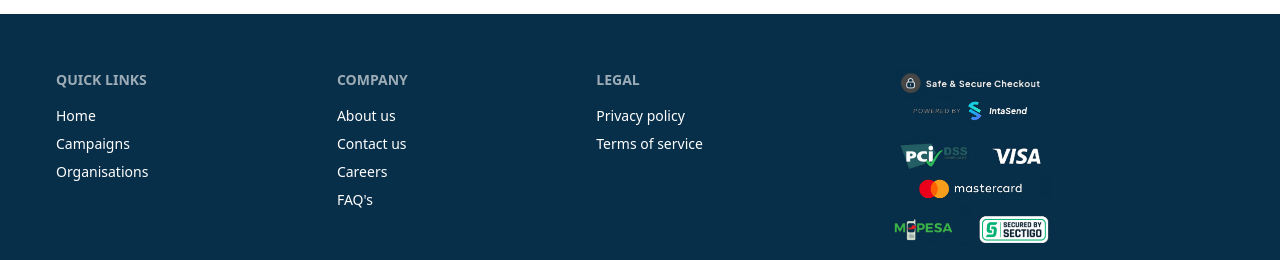
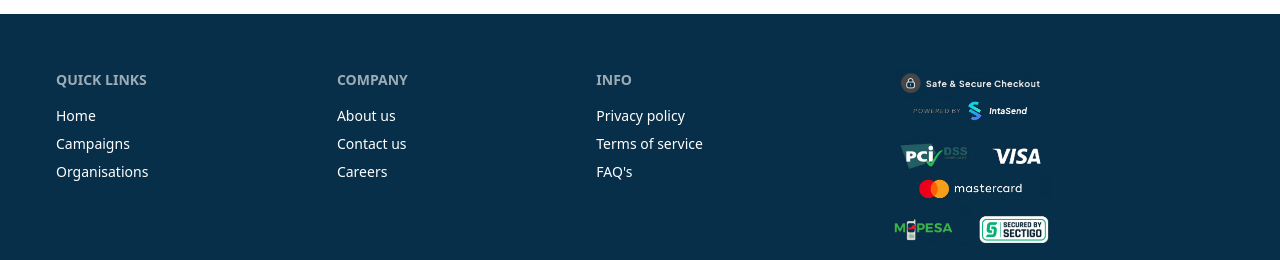
Before and after one commit to MuchokiDavid/Msaadafund-Frontend, a React (Create React App) app: page /about in a window 1280 px wide. Shown: the part 1508-1768 px from the top of the page. Built offline with nearby package versions, Linux system fonts and the light colour scheme.

Commit message:
moved footer faqs

```diff
--- a/src/components/reusables/Footer.jsx
+++ b/src/components/reusables/Footer.jsx
@@ -27,14 +27,14 @@ function Footer() {
                 <a href='/about' className="link link-hover">About us</a>
                 <a href='/contact' className="link link-hover">Contact us</a>
                 <a href='/careers' className="link link-hover">Careers</a>
-                <a href='/questions' className='link link-hover'>FAQ's</a>
 
             </nav>
 
         <nav className='text-white'>
-            <h6 className="footer-title">Legal</h6>
+            <h6 className="footer-title">Info</h6>
             <a href='/privacy' className="link link-hover">Privacy policy</a>
             <a href='/terms' className="link link-hover">Terms of service</a>
+            <a href='/questions' className='link link-hover'>FAQ's</a>
             {/* <h6 className="footer-title mt-2">Social</h6>
             <div className="grid grid-flow-col gap-4">
             <a><svg xmlns="http://www.w3.org/2000/svg" width="20" height="20" viewBox="0 0 24 24" className="fill-current"><path d="M24 4.557c-.883.392-1.832.656-2.828.775 1.017-.609 1.798-1.574 2.165-2.724-.951.564-2.005.974-3.127 1.195-.897-.957-2.178-1.555-3.594-1.555-3.179 0-5.515 2.966-4.797 6.045-4.091-.205-7.719-2.165-10.148-5.144-1.29 2.213-.669 5.108 1.523 6.574-.806-.026-1.566-.247-2.229-.616-.054 2.281 1.581 4.415 3.949 4.89-.693.188-1.452.232-2.224.084.626 1.956 2.444 3.379 4.6 3.419-2.07 1.623-4.678 2.348-7.29 2.04 2.179 1.397 4.768 2.212 7.548 2.212 9.142 0 14.307-7.721 13.995-14.646.962-.695 1.797-1.562 2.457-2.549z"></path></svg></a>
```
